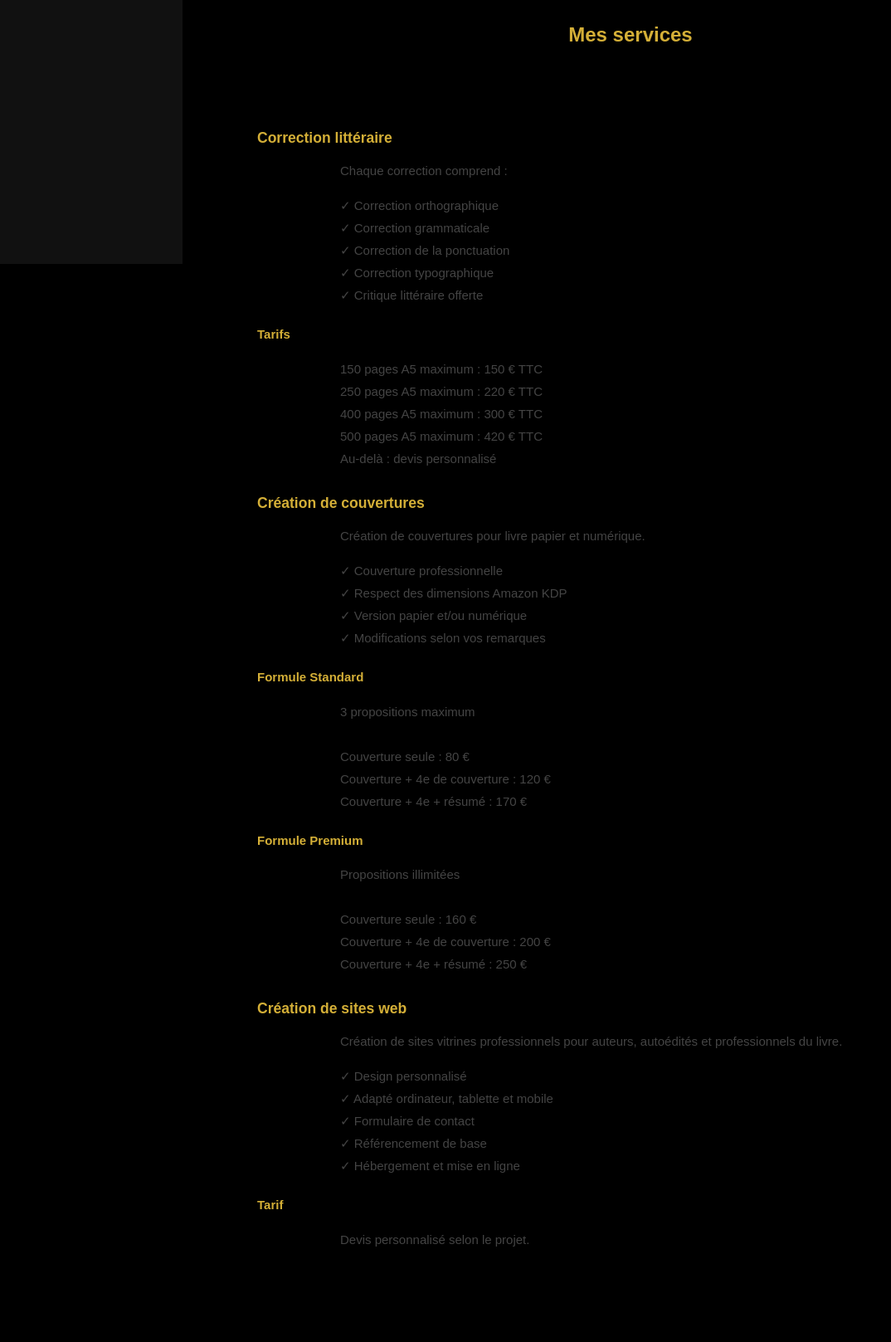
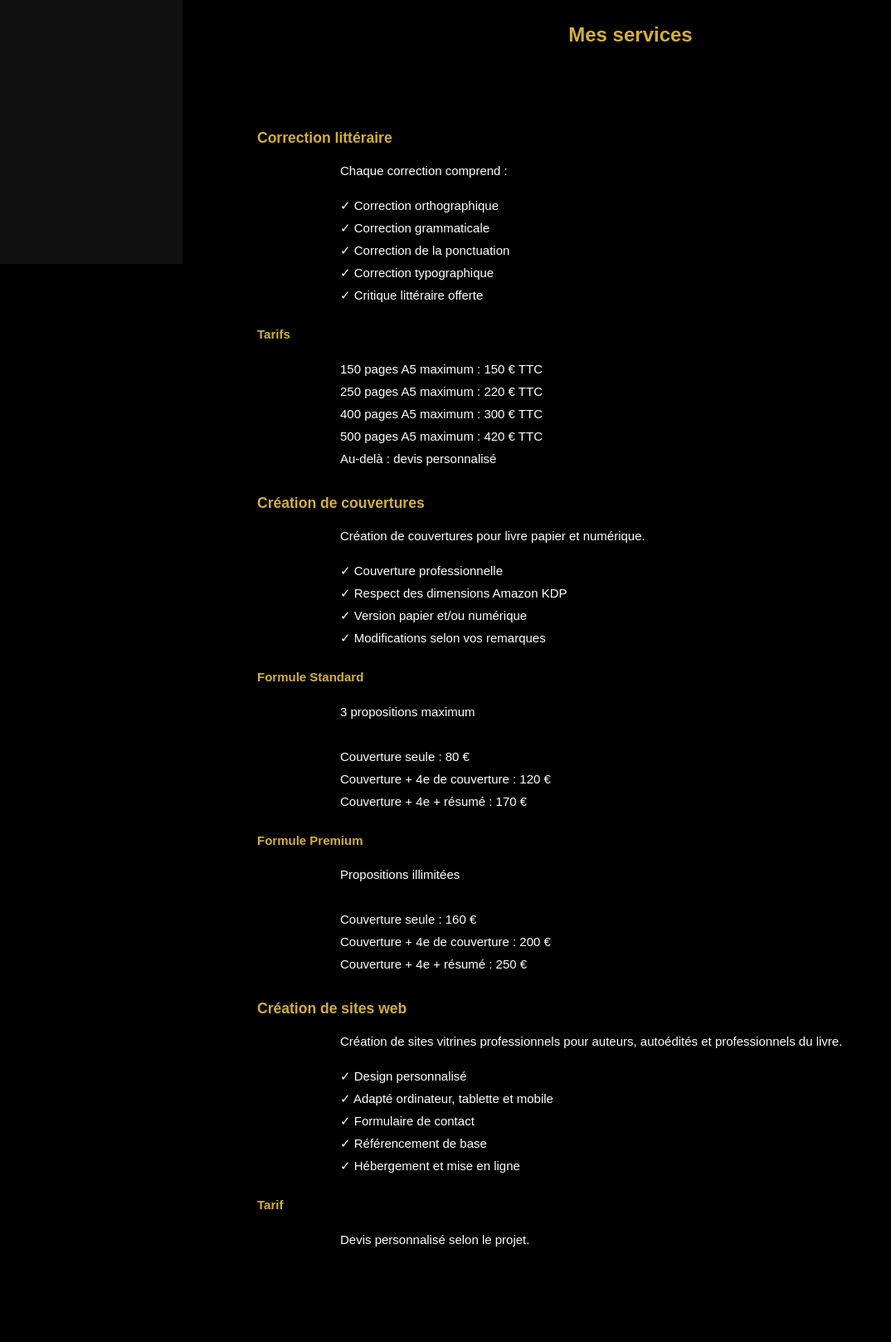
Before and after one commit to MSEDIT-1304/services-aux-ecrivains, a Flask app: page /services in a window 1280 px wide. Shown: the part 522-2139 px from the top of the page at 83% size, without its empty margins (0-1074 px from the left). Run offline with Flask 3, Linux system fonts and the light colour scheme.

Commit message:
Update style modifs couleurs.css

```diff
--- a/static/style.css
+++ b/static/style.css
@@ -73,7 +73,7 @@ h2 {
 }
 
 .service p {
-    color: #444;
+    color: white;
 }
 
 .navbar {
@@ -131,7 +131,7 @@ summary {
     cursor: pointer;
     font-size: 1.4rem;
     font-weight: bold;
-    color: #333;
+    color: #d4af37;
     text-align: center;
     padding: 10px;
 }
```
